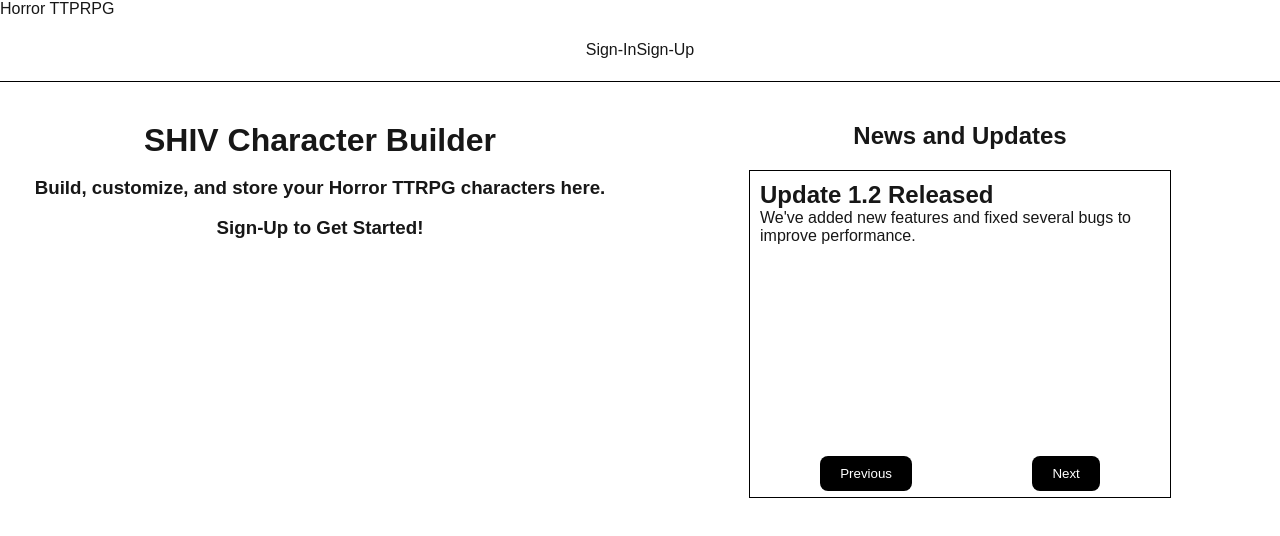
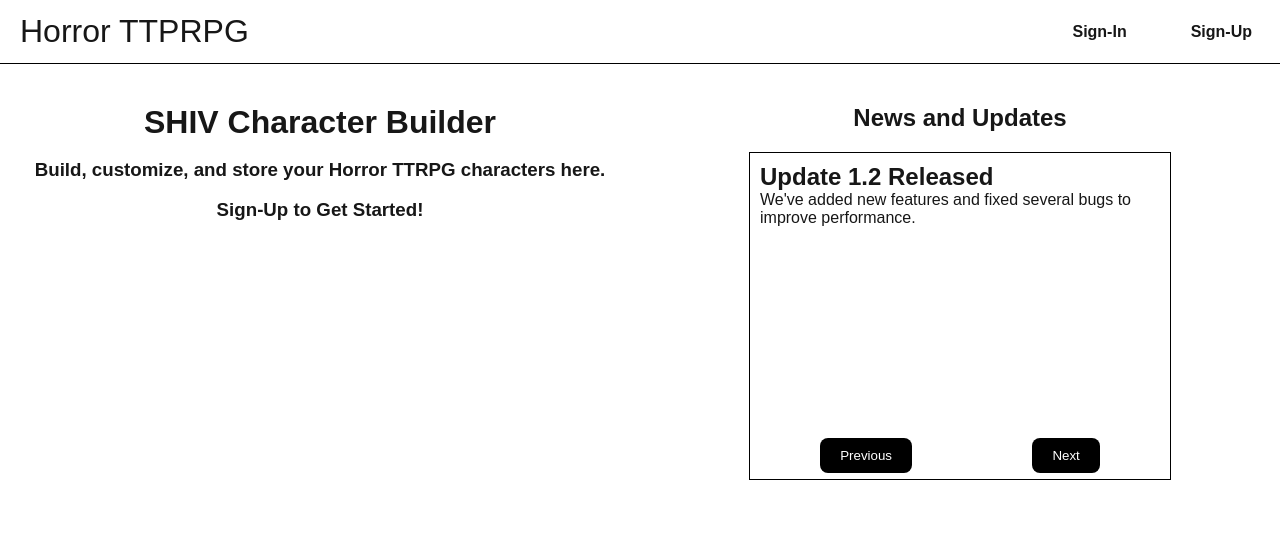
Before and after one commit to ZippyDaFish/character-builder, a Next.js app: page / in a window 1280 px wide. Shown: the top 536 px of the page. Built offline with nearby package versions, Linux system fonts and the light colour scheme; no server answers.

Commit message:
style navigation header and add visual indicator of current route

```diff
--- a/app/components/navigationHeader.js
+++ b/app/components/navigationHeader.js
@@ -33,20 +33,23 @@ export default function NavigationHeader() {
 
     if(user === undefined) { return null; }
 
+    const linkClass = (href) =>
+        pathName === href ? "nav-link active" : "nav-link";
+
     return (
         <div className="page-container">
-            <Link href="/">Horror TTPRPG</Link>
+            <div>
+                <Link className="header-title" href="/">Horror TTPRPG</Link>
+            </div>
             {!user ? (
                 <div className="container">
-                    <div>
-                        <Link href="/sign-in">Sign-In</Link>
-                        <Link href="/sign-up">Sign-Up</Link>
-                    </div>
+                    <Link className={linkClass("/sign-in")} href="/sign-in">Sign-In</Link>
+                    <Link className={linkClass("/sign-up")} href="/sign-up">Sign-Up</Link>
                 </div>
             ) : (
                 <div className="container">
-                    <Link href="/character-selection">Characters</Link>
-                    <Link href="/about">About</Link>
+                    <Link className={linkClass("/character-selection")} href="/character-selection">Characters</Link>
+                    <Link className={linkClass("/about")} href="/about">About</Link>
                     <div className="user-info-container">
                         <p>{user?.email || ""}</p>
                         <SignOutButton/>
--- a/app/styles/navigationHeader.css
+++ b/app/styles/navigationHeader.css
@@ -1,12 +1,32 @@
+.page-container {
+    height: 8vh;
+    display: flex;
+    border-bottom: 1px solid black;
+    justify-content: space-between;
+    align-items: center;
+    padding: 0px 20px;
+}
 .container {
-    height: 8vh;
     display: flex;
     justify-content: space-around;
     align-items: center;
-    border-bottom: 1px solid black;
+    gap: 3rem;
 }
 .user-info-container {
     display: flex;
     align-items: center;
     gap: 1rem;
 }
+
+.header-title {
+    font-size: xx-large;
+}
+.nav-link {
+  text-decoration: none;
+  padding: 4px 8px;
+  font-weight: bold;
+}
+
+.nav-link.active {
+  border-bottom: 3px solid black; /* solid bar under active link */
+}
```
